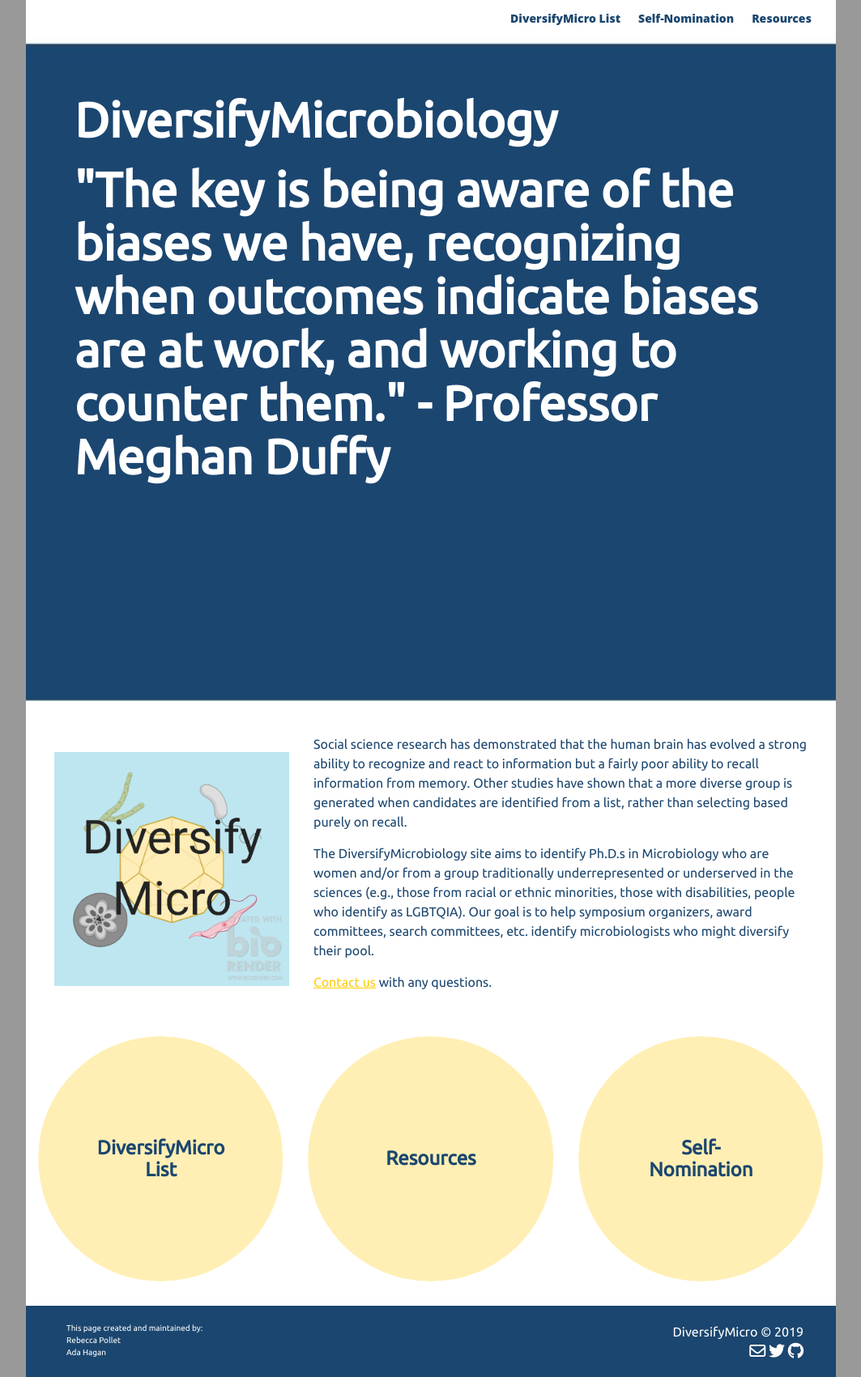
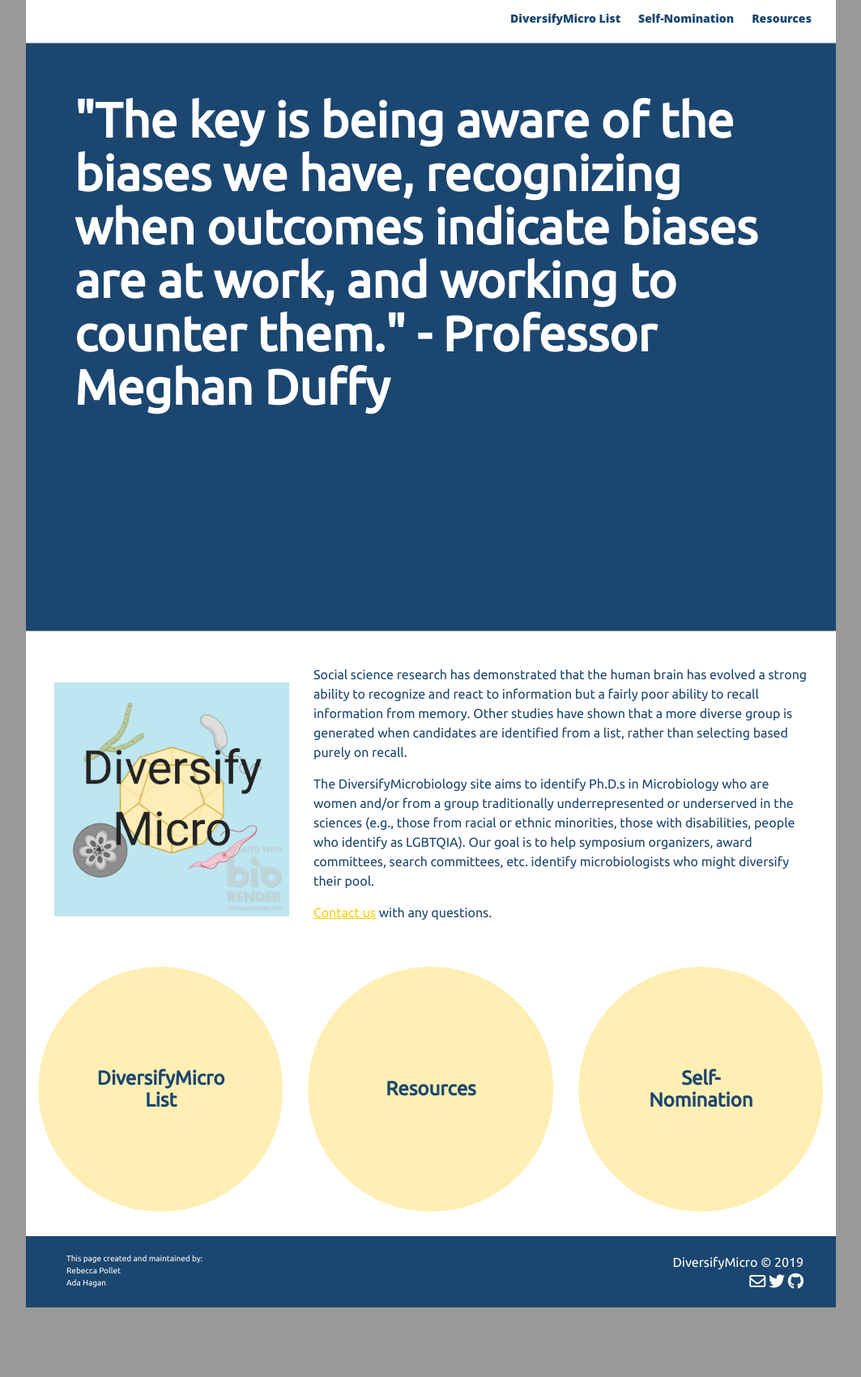
Before and after one commit to diversifymicrobiology/DiversifyMicrobiology.github.io, a Jekyll site: the page built from index.html, in a window 1280 px wide. Shown: the whole page at 81% size, without its empty margins (108-1171 px from the left). Built offline with Jekyll 4.4.1, drawn with Linux system fonts in a browser that asks for light colours; nearby versions of some CDN libraries; after the commit the page ends 1615 px from its top, so only the background shows below that.

Commit message:
drop title

```diff
--- a/index.html
+++ b/index.html
@@ -6,9 +6,6 @@
 {% include header.html %}
 
 <div class="intro">
-
-	<h1>DiversifyMicrobiology</h1>
-
 
 	<h1>"The key is being aware of the biases we have,
 	recognizing when outcomes indicate biases are at work,
```
